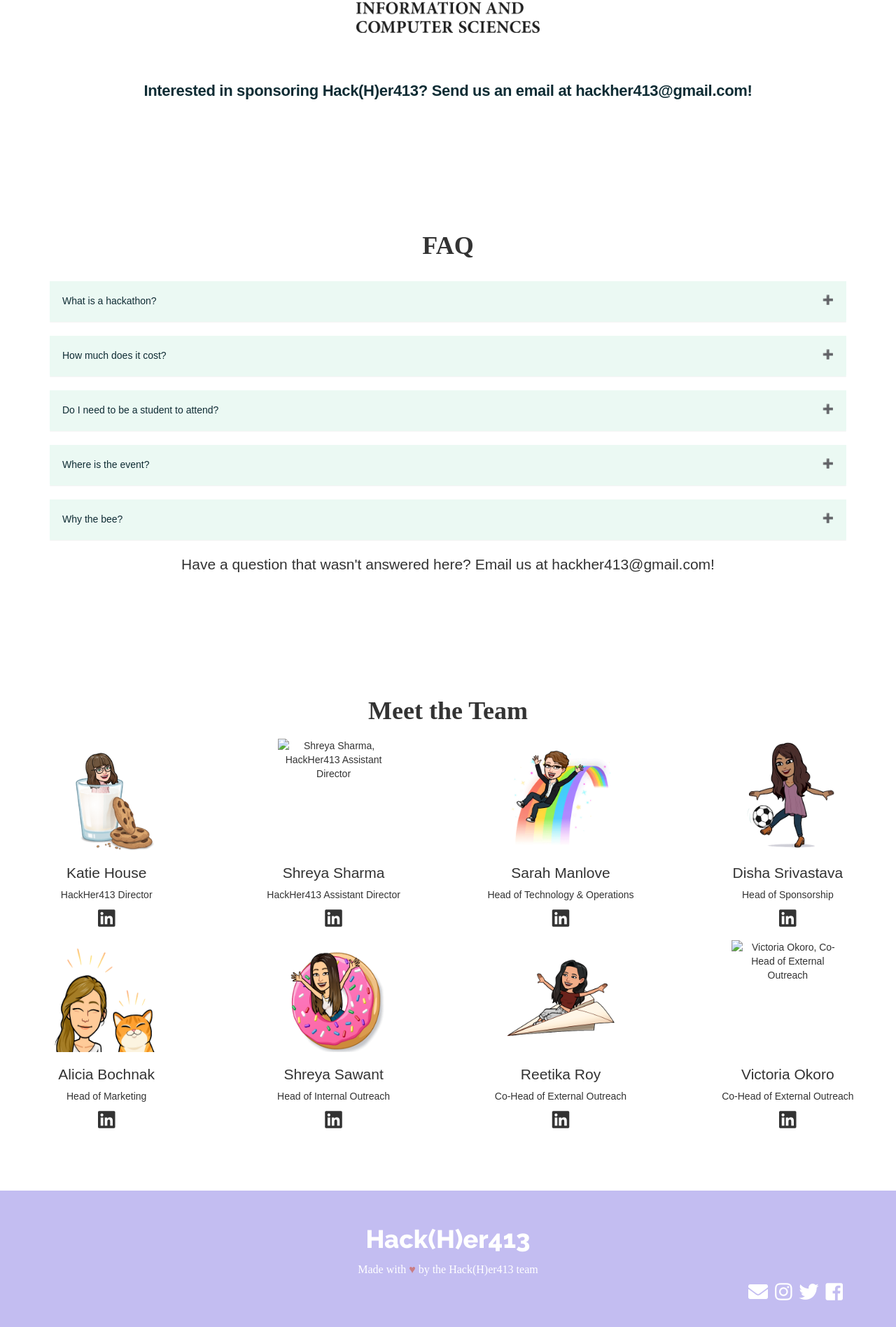
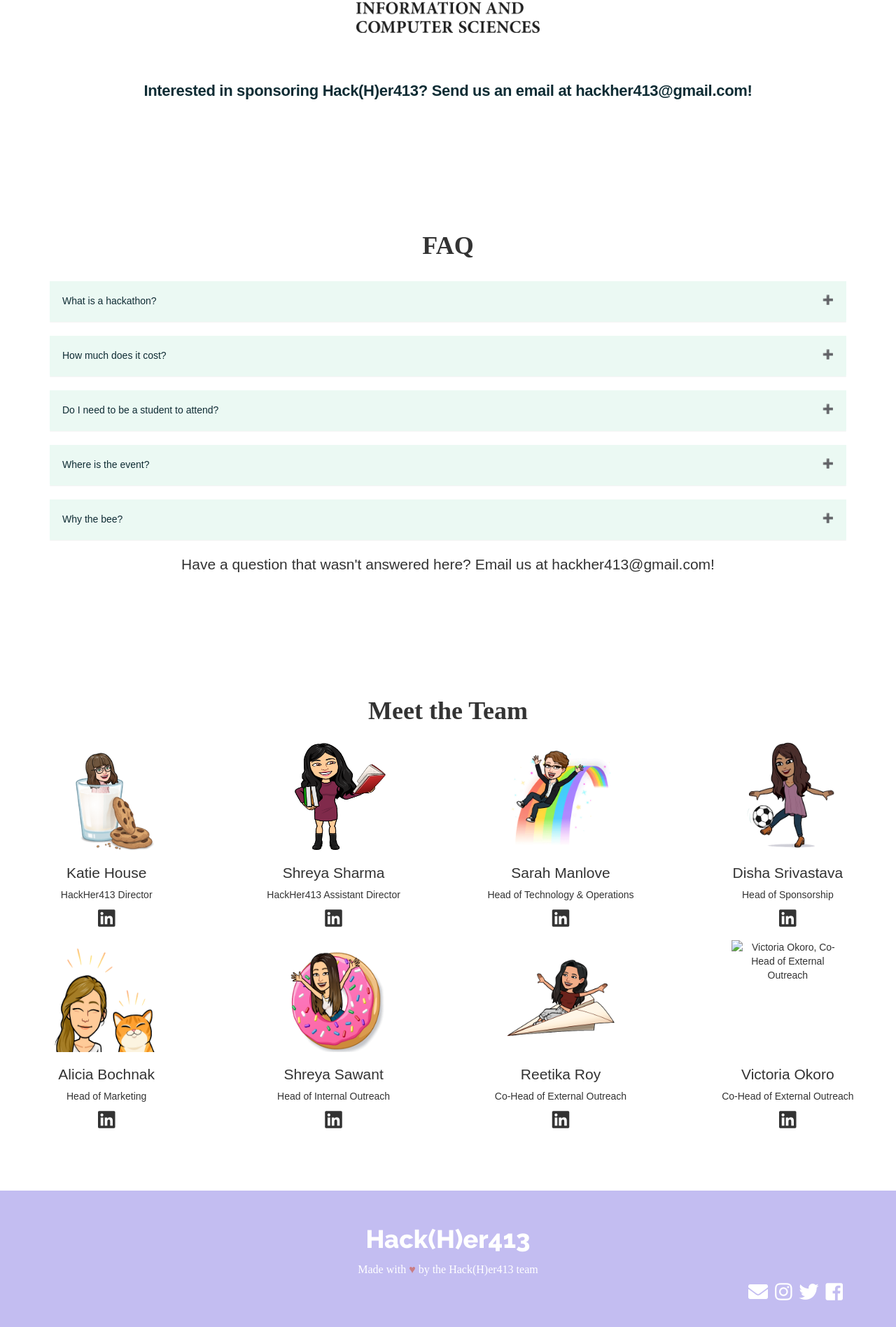
Before and after one commit to hackher413/2019, a Jekyll site: the page built from index.html, in a window 1280 px wide. Shown: the part 4282-6179 px from the top of the page at 70% size. Built offline with Jekyll 4.4.1, drawn with Linux system fonts in a browser that asks for light colours; nearby versions of some CDN libraries; some web fonts are replaced; a script that is not in the unit is left out.

Commit message:
added Shreya's bitmoji

```diff
--- a/index.html
+++ b/index.html
@@ -66,7 +66,7 @@
 
       <div class="column">
 
-          <img class="bitmoji" src="#" alt="Shreya Sharma, HackHer413 Assistant Director">
+          <img class="bitmoji" src="images/shreya-bitmoji.png" alt="Shreya Sharma, HackHer413 Assistant Director">
 
             <h2 class="name">Shreya Sharma</h2>
             <p class="position">HackHer413 Assistant Director</p>
```
